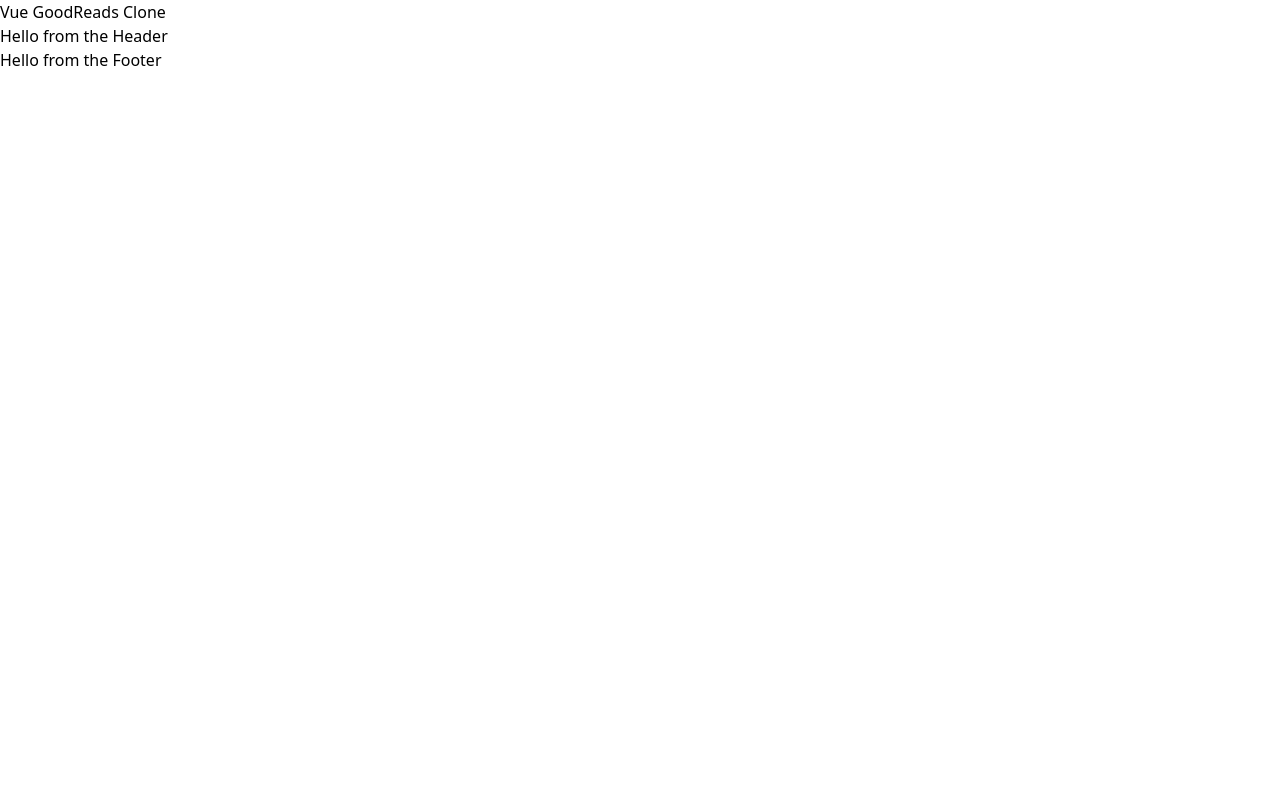
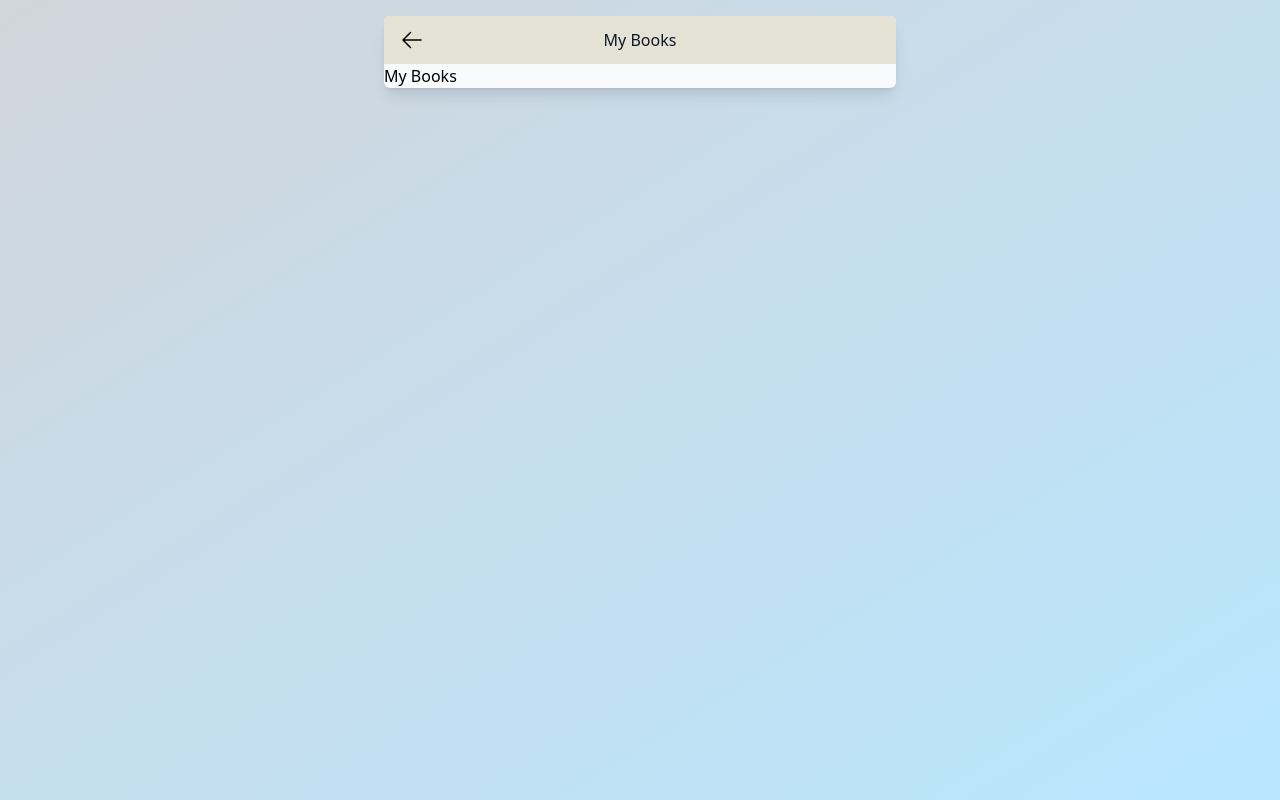
Before and after one commit to Tcaf351/vue-goodreads-clone, a Vue app in the folder GoodReads Clone Vue/: page / in a window 1280 px wide. Built offline with nearby package versions, Linux system fonts and the light colour scheme.

Commit message:
added Modal, Spinner & Body vue files for future implementation. I also added all the styling for the header into the Header.vue file

```diff
--- a/GoodReads Clone Vue/src/App.vue
+++ b/GoodReads Clone Vue/src/App.vue
@@ -4,11 +4,13 @@
 </script>
 
 <template>
-  <h1>Vue GoodReads Clone</h1>
-  <Header message="Hello from the Header" />
-  <Footer message="Hello from the Footer" />
+  <main id="body" class="bg-gradient-to-br from-gray-300 to-sky-200 bg-no-repeat h-screen overflow-hidden">
+      <div class="relative sm:max-w-lg mx-auto mt-4">
+          <div class="bg-gray-50 rounded-md shadow-lg relative sm:max-w-lg mx-auto mt-4">
+            <!-- components -->
+            <Header message="My Books" />
+            <Footer message="My Books" />
+          </div>
+      </div>
+  </main>
 </template>
-
-<style scoped>
-
-</style>
--- a/GoodReads Clone Vue/src/components/Footer.vue
+++ b/GoodReads Clone Vue/src/components/Footer.vue
@@ -9,7 +9,3 @@ defineProps({
     message: String,
 })
 </script>
-
-<style>
-
-</style>
--- a/GoodReads Clone Vue/src/components/Header.vue
+++ b/GoodReads Clone Vue/src/components/Header.vue
@@ -1,7 +1,14 @@
 <template>
-    <div>
-        <h1>{{ message }}</h1>
-    </div>
+    <nav class="bg-[#E4E2D5] h-12 flex items-center relative rounded-t-md">
+        <div id="back-arrow" class="absolute left-4 hover:cursor-pointer"><svg xmlns="http://www.w3.org/2000/svg" fill="none" viewBox="0 0 24 24" stroke-width="1.5" stroke="currentColor" class="size-6">
+            <path stroke-linecap="round" stroke-linejoin="round" d="M10.5 19.5 3 12m0 0 7.5-7.5M3 12h18" />
+          </svg>
+        </div>
+
+        <div class="absolute left-1/2 transform -translate-x-1/2">
+            <h1 class="text-md text-gray-900">{{ message }}</h1>
+        </div>
+    </nav>
 </template>
 
 <script setup>
@@ -9,7 +16,3 @@ defineProps({
     message: String,
 })
 </script>
-
-<style>
-
-</style>
```
Also changed, not shown: GoodReads Clone Vue/src/components/Body.vue (added, +7 -0 lines), GoodReads Clone Vue/src/components/Modal.vue (added, +7 -0 lines), GoodReads Clone Vue/src/components/Spinner.vue (added, +7 -0 lines).
